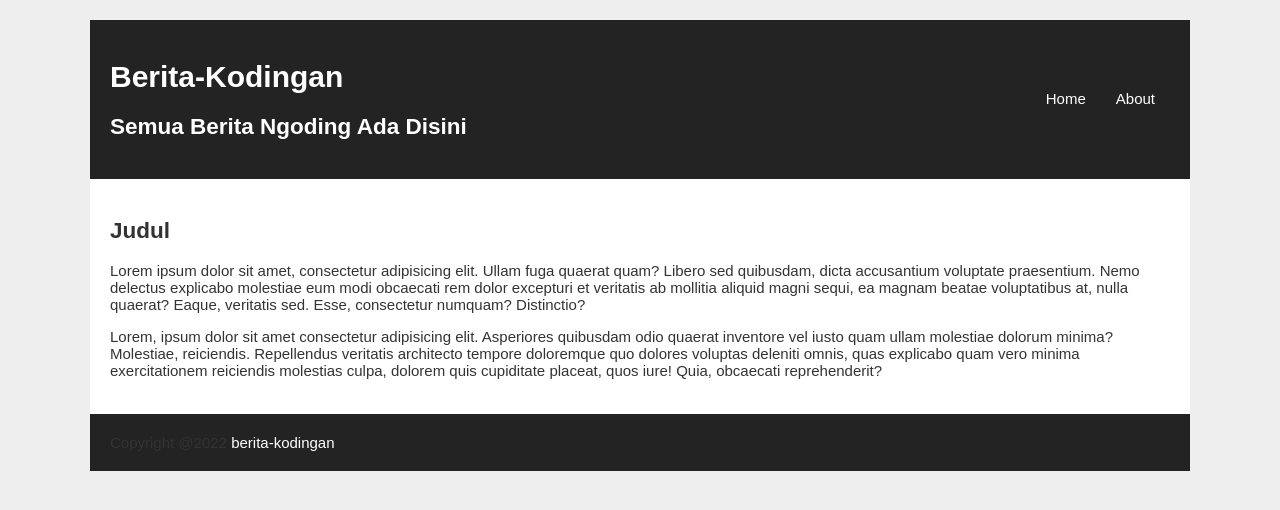
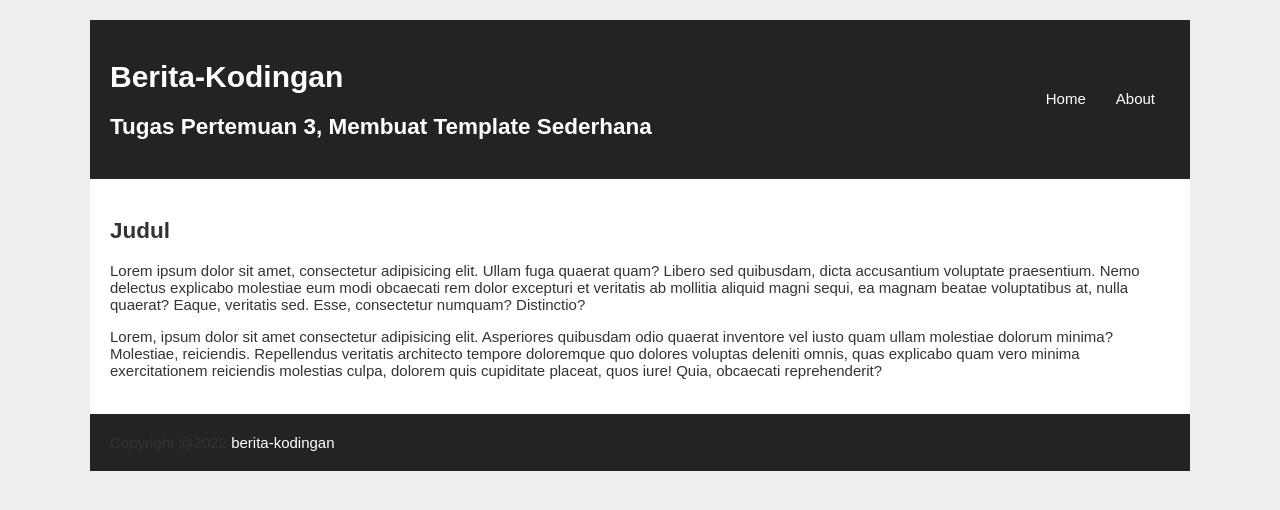
Before and after one commit to yukikoanisaputri/12.3A.04-WP2, a CodeIgniter app: page /database/ in a window 1280 px wide. Shown: the top 510 px of the page. Run offline with CodeIgniter, Linux system fonts and the light colour scheme.

Commit message:
Pertemuan 3 membuat template sederhana

```diff
--- a/application/controllers/web.php
+++ b/application/controllers/web.php
@@ -9,11 +9,14 @@ class Web extends CI_Controller
     }
     public function index()
     {
-        $this->load->view('v_index');
+        $data['judul'] = " Tugas Pertemuan 3, Membuat Template Sederhana ";
+
+        $this->load->view('v_index', $data);
     }
     public function about()
     {
         $this->load->view('v_about');
     }
 
+
 }
--- a/application/views/v_index.php
+++ b/application/views/v_index.php
@@ -13,7 +13,7 @@
         <header>
             <hgroup>
                 <h1>Berita-Kodingan</h1>
-                <h2>Semua Berita Ngoding Ada Disini</h2>
+                <h2> <?php echo $judul ?> </h2>
             </hgroup>
             <nav>
                 <ul>
```
